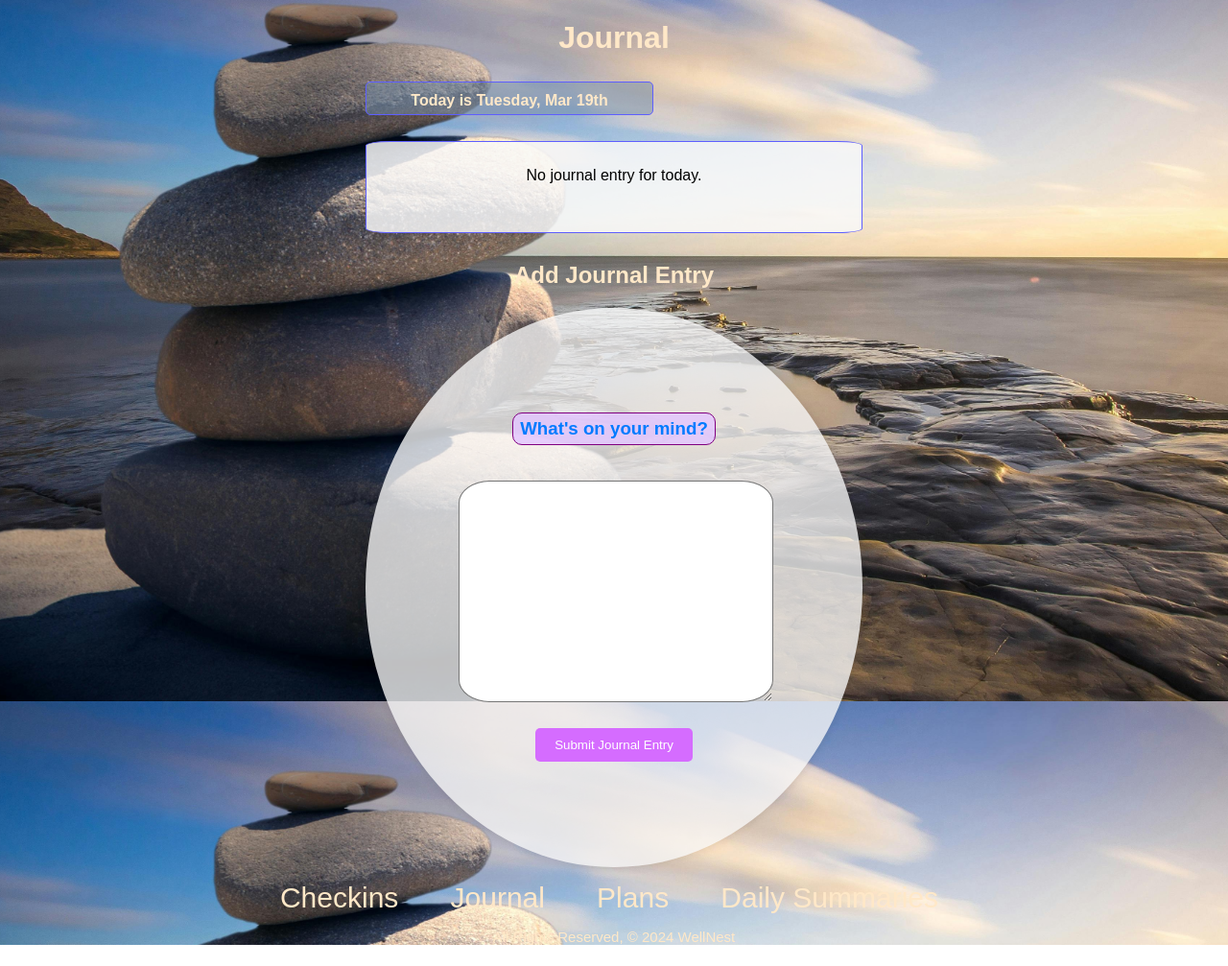
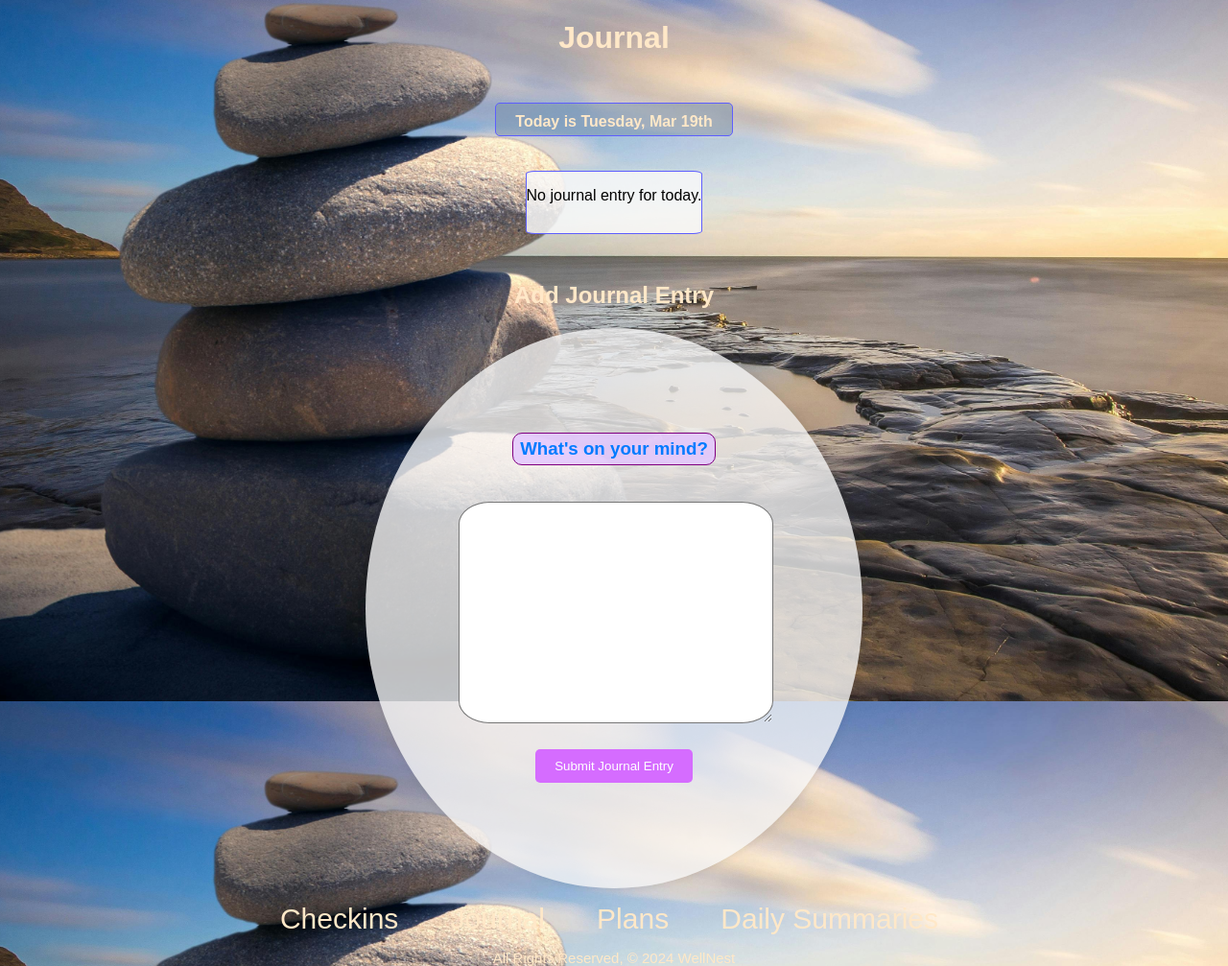
Before and after one commit to LGsusM69/wellNest, a Django app: page /journal/ in a window 1280 px wide. Shown: the part 69-1076 px from the top of the page at 96% size. Before the commit the page ends 1054 px from the top, so only its background shows below. Run offline with Django 3.2, Linux system fonts and the light colour scheme; lists and menus that the app fills with data are empty.

Commit message:
fix some styling

```diff
--- a/main_app/static/CSS/style.css
+++ b/main_app/static/CSS/style.css
@@ -116,9 +116,12 @@ h5 {
   padding-bottom: 5px;
   border-radius: 5px;
   border: 1px solid rgb(94, 94, 255);
+  display: flex;
+  align-items: center;
+  text-align: center;
 }
 .today-date {
-  width: 300px;
+  width: auto;
 }
 
 .checkin-date {
@@ -157,6 +160,12 @@ h5 {
 
 /* JOURNAL */
 
+.journal-card {
+  display: flex;
+  flex-direction: column;
+  align-items: center;
+  text-align: center;
+}
 .journal-title {
   color: #007bff;
 }
@@ -177,12 +186,11 @@ h5 {
 .journal-entry {
   margin-top: 10px;
   border-top: 1px solid #ccc;
-  padding-top: 10px;
-  padding-bottom: 20px;
   border-radius: 5%;
   background-color: #f9f9f9d5;
   margin-bottom: 30px;
   border: 1px solid rgb(94, 94, 255);
+  height: auto;
 }
 
 .journal-photo-btn {
```
